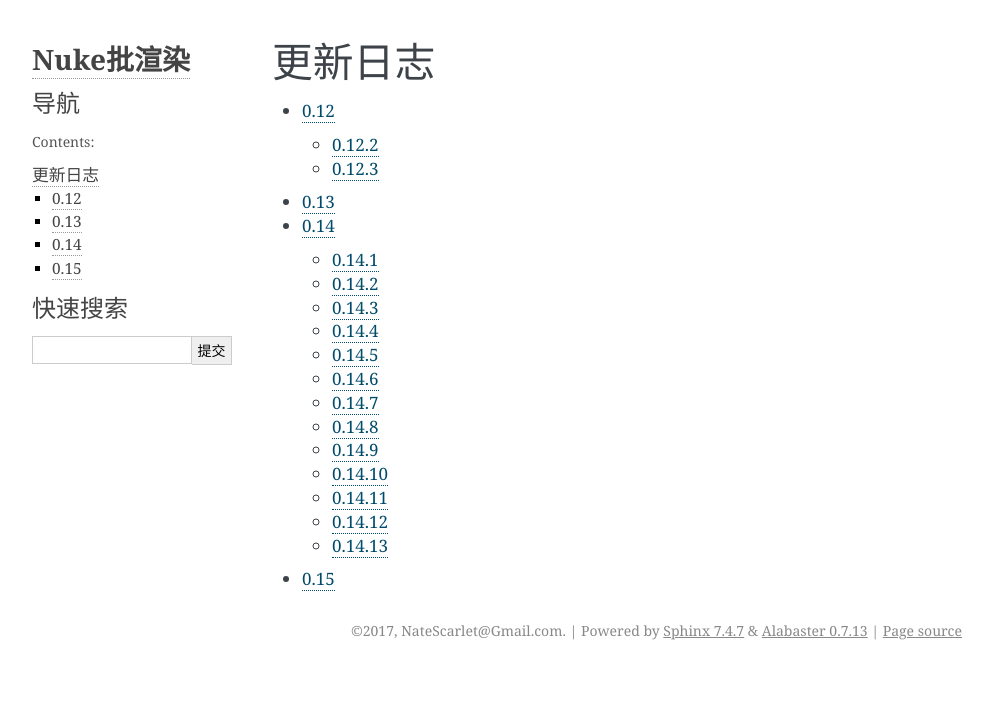
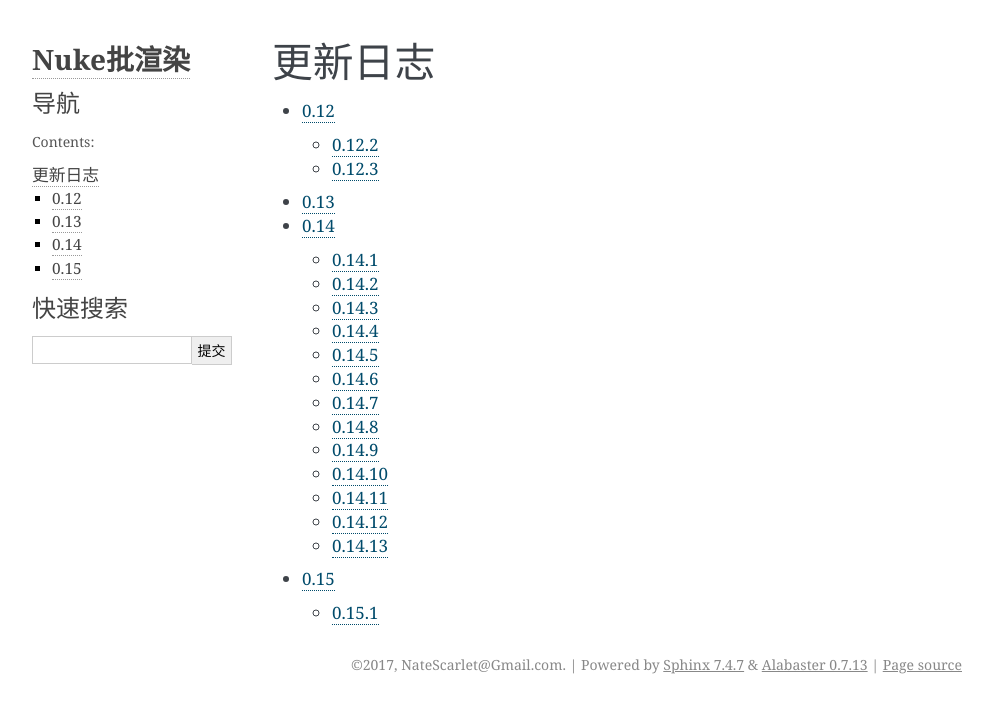
Before and after one commit to NateScarlet/NukeBatchRender, a Sphinx documentation site: the page built from Documentation/source/changelog.rst, in a window 1280 px wide. Shown: the top 713 px of the page, without its empty margins (148-1141 px from the left). Built offline with Sphinx 7.4.7, drawn with Linux system fonts in a browser that asks for light colours.

Commit message:
Bump version: 0.15.1

```diff
--- a/lib/batchrender/__about__.py
+++ b/lib/batchrender/__about__.py
@@ -1,5 +1,5 @@
 # -*- coding=UTF-8 -*-
 """About info.  """
 
-__version__ = '0.15.0'
+__version__ = '0.15.1'
 __author__ = 'NateScarlet@Gmail.com'
```
Also changed, not shown: Documentation/source/changelogs/005_0.15.md (+6 -0 lines).
